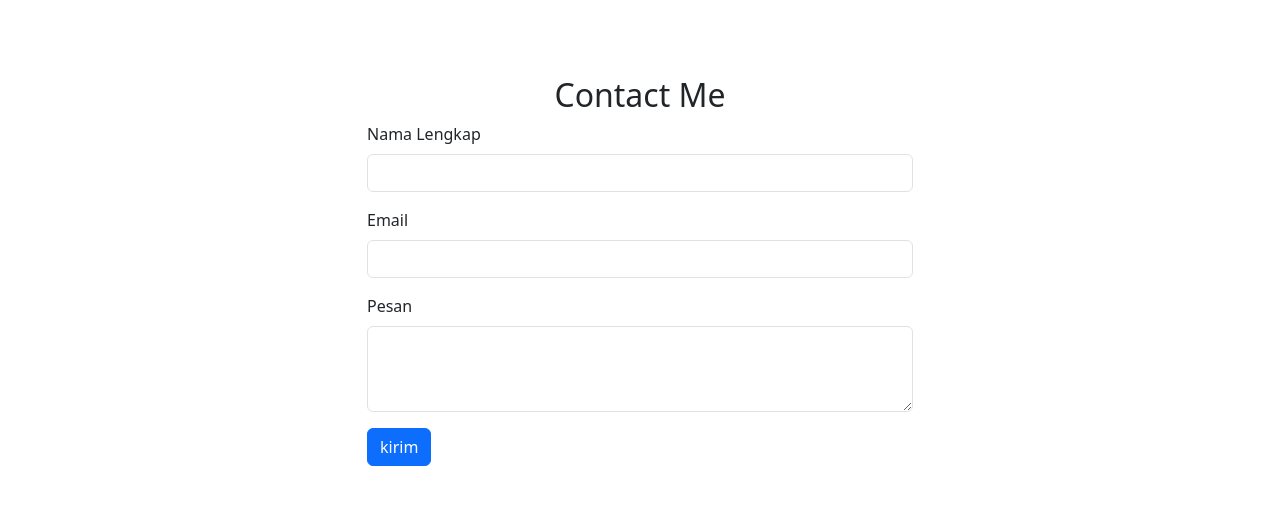
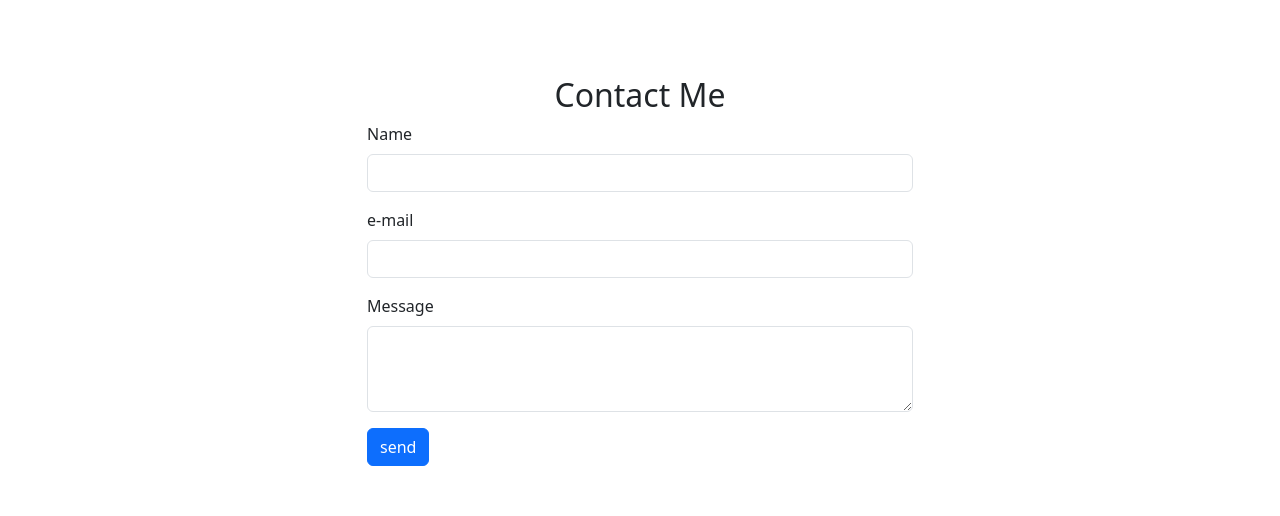
Before and after one commit to Galihprastowo/Galihprastowo.github.io, a plain HTML site: page index.html in a window 1280 px wide. Shown: the part 2360-2876 px from the top of the page. Drawn offline with nearby package versions, Linux system fonts and the light colour scheme.

Commit message:
Update index.html

```diff
--- a/index.html
+++ b/index.html
@@ -162,19 +162,19 @@
             </div>
             <form name="wpu-contact-form">
               <div class="mb-3">
-                <label for="name" class="form-label">Nama Lengkap</label>
+                <label for="name" class="form-label">Name</label>
                 <input type="text" class="form-control" id="name" aria-describedby="name" name="nama" />
               </div>
               <div class="mb-3">
-                <label for="email1" class="form-label">Email</label>
+                <label for="email1" class="form-label">e-mail</label>
                 <input type="email" class="form-control" id="email1" aria-describedby="email" name="email" />
               </div>
               <div class="mb-3">
-                <label for="pesan" class="form-label">Pesan</label>
+                <label for="pesan" class="form-label">Message</label>
                 <textarea class="form-control" id="pesan" rows="3" name="pesan"></textarea>
               </div>
 
-              <button type="submit" class="btn btn-primary btn-kirim">kirim</button>
+              <button type="submit" class="btn btn-primary btn-kirim">send</button>
 
               <button class="btn btn-primary btn-loading d-none" type="button" disabled>
                 <span class="spinner-border spinner-border-sm" role="status" aria-hidden="true"></span>
```
